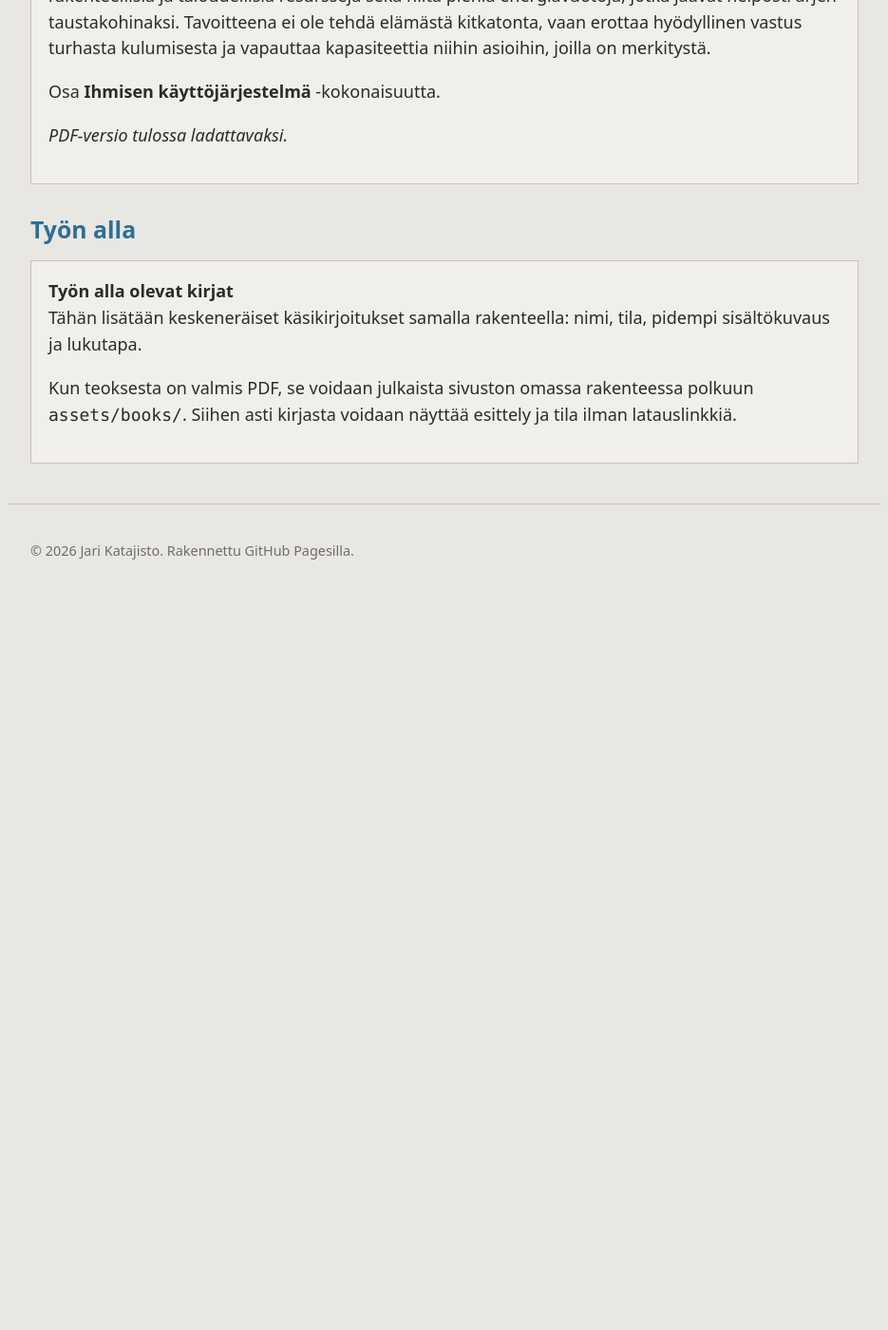
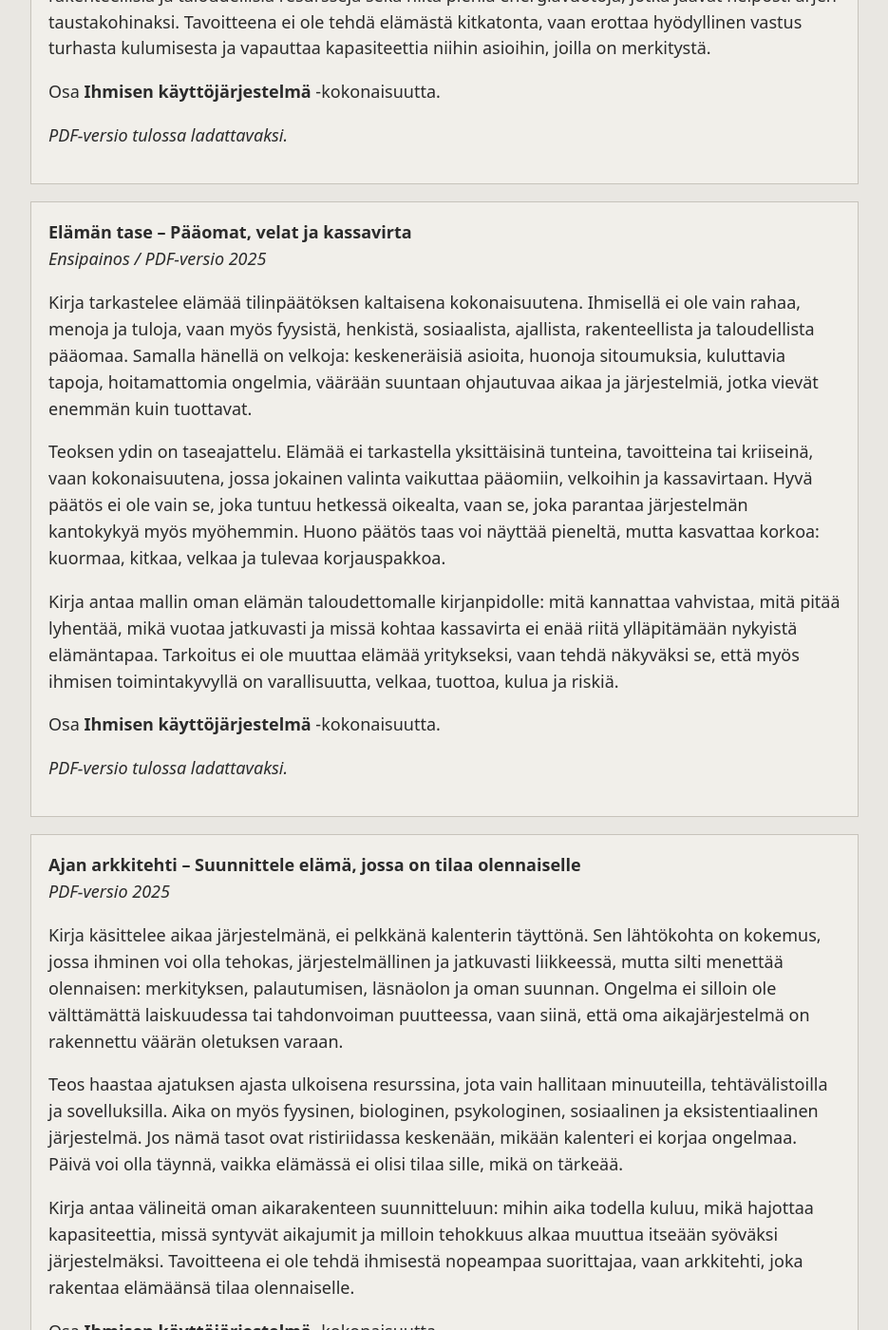
Before and after one commit to kataguru/blogi, a Jekyll site: the page built from kirjat.md, in a window 1280 px wide and 1400 px high, scrolled down 1952 px. Shown: the whole window at 95% size, without its empty margins (172-1107 px from the left). Built offline with Jekyll 4.4.1, drawn with Linux system fonts in a browser that asks for light colours; before the commit the page ends 2582 px from its top, so only the background shows below that; some of the changed text lies outside the part shown.

Commit message:
Add Elaman tase and Ajan arkkitehti books

```diff
--- a/kirjat.md
+++ b/kirjat.md
@@ -70,6 +70,52 @@ Osa <strong>Ihmisen käyttöjärjestelmä</strong> -kokonaisuutta.
 <p><em>PDF-versio tulossa ladattavaksi.</em></p>
 </div>
 
+<div class="card">
+<strong>Elämän tase – Pääomat, velat ja kassavirta</strong><br>
+<em>Ensipainos / PDF-versio 2025</em>
+
+<p>
+Kirja tarkastelee elämää tilinpäätöksen kaltaisena kokonaisuutena. Ihmisellä ei ole vain rahaa, menoja ja tuloja, vaan myös fyysistä, henkistä, sosiaalista, ajallista, rakenteellista ja taloudellista pääomaa. Samalla hänellä on velkoja: keskeneräisiä asioita, huonoja sitoumuksia, kuluttavia tapoja, hoitamattomia ongelmia, väärään suuntaan ohjautuvaa aikaa ja järjestelmiä, jotka vievät enemmän kuin tuottavat.
+</p>
+
+<p>
+Teoksen ydin on taseajattelu. Elämää ei tarkastella yksittäisinä tunteina, tavoitteina tai kriiseinä, vaan kokonaisuutena, jossa jokainen valinta vaikuttaa pääomiin, velkoihin ja kassavirtaan. Hyvä päätös ei ole vain se, joka tuntuu hetkessä oikealta, vaan se, joka parantaa järjestelmän kantokykyä myös myöhemmin. Huono päätös taas voi näyttää pieneltä, mutta kasvattaa korkoa: kuormaa, kitkaa, velkaa ja tulevaa korjauspakkoa.
+</p>
+
+<p>
+Kirja antaa mallin oman elämän taloudettomalle kirjanpidolle: mitä kannattaa vahvistaa, mitä pitää lyhentää, mikä vuotaa jatkuvasti ja missä kohtaa kassavirta ei enää riitä ylläpitämään nykyistä elämäntapaa. Tarkoitus ei ole muuttaa elämää yritykseksi, vaan tehdä näkyväksi se, että myös ihmisen toimintakyvyllä on varallisuutta, velkaa, tuottoa, kulua ja riskiä.
+</p>
+
+<p>
+Osa <strong>Ihmisen käyttöjärjestelmä</strong> -kokonaisuutta.
+</p>
+
+<p><em>PDF-versio tulossa ladattavaksi.</em></p>
+</div>
+
+<div class="card">
+<strong>Ajan arkkitehti – Suunnittele elämä, jossa on tilaa olennaiselle</strong><br>
+<em>PDF-versio 2025</em>
+
+<p>
+Kirja käsittelee aikaa järjestelmänä, ei pelkkänä kalenterin täyttönä. Sen lähtökohta on kokemus, jossa ihminen voi olla tehokas, järjestelmällinen ja jatkuvasti liikkeessä, mutta silti menettää olennaisen: merkityksen, palautumisen, läsnäolon ja oman suunnan. Ongelma ei silloin ole välttämättä laiskuudessa tai tahdonvoiman puutteessa, vaan siinä, että oma aikajärjestelmä on rakennettu väärän oletuksen varaan.
+</p>
+
+<p>
+Teos haastaa ajatuksen ajasta ulkoisena resurssina, jota vain hallitaan minuuteilla, tehtävälistoilla ja sovelluksilla. Aika on myös fyysinen, biologinen, psykologinen, sosiaalinen ja eksistentiaalinen järjestelmä. Jos nämä tasot ovat ristiriidassa keskenään, mikään kalenteri ei korjaa ongelmaa. Päivä voi olla täynnä, vaikka elämässä ei olisi tilaa sille, mikä on tärkeää.
+</p>
+
+<p>
+Kirja antaa välineitä oman aikarakenteen suunnitteluun: mihin aika todella kuluu, mikä hajottaa kapasiteettia, missä syntyvät aikajumit ja milloin tehokkuus alkaa muuttua itseään syöväksi järjestelmäksi. Tavoitteena ei ole tehdä ihmisestä nopeampaa suorittajaa, vaan arkkitehti, joka rakentaa elämäänsä tilaa olennaiselle.
+</p>
+
+<p>
+Osa <strong>Ihmisen käyttöjärjestelmä</strong> -kokonaisuutta.
+</p>
+
+<p><em>PDF-versio tulossa ladattavaksi.</em></p>
+</div>
+
 ## Työn alla
 
 <div class="card">
```
